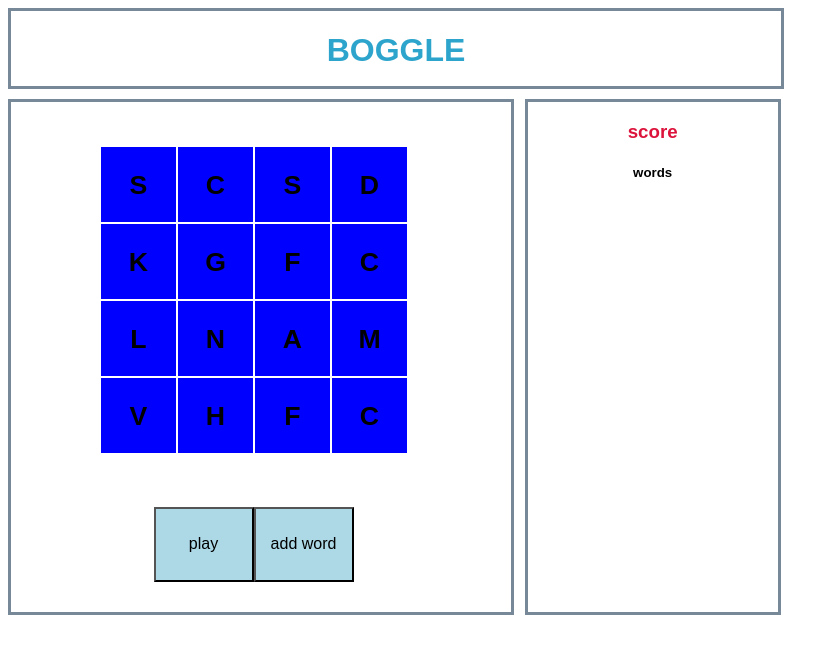
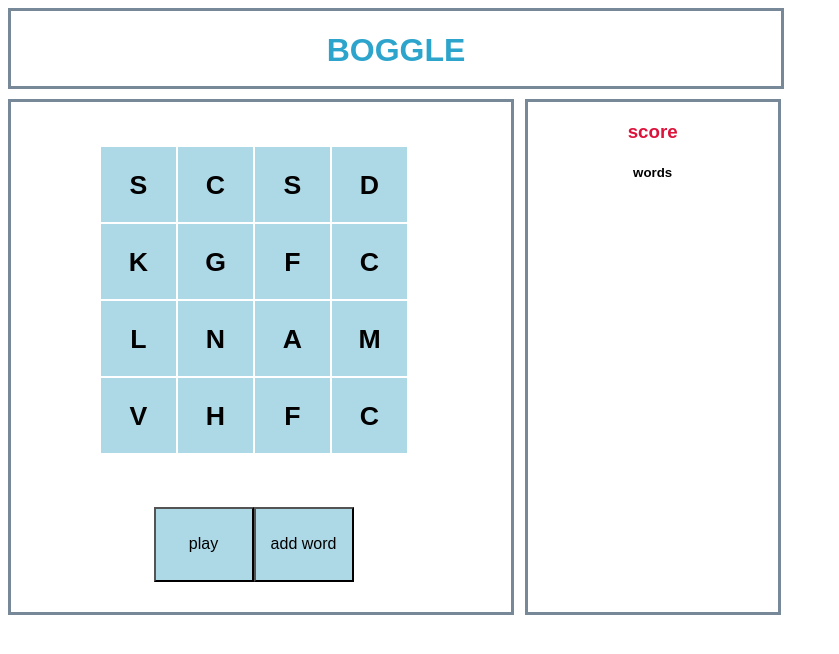
Before and after one commit to dylanjwu/boggle-react, a React (Create React App) app: page / in a window 1280 px wide. Shown: the top 654 px of the page, without its empty margins (0-839 px from the left). Built offline with nearby package versions, Linux system fonts and the light colour scheme.

Commit message:
remv unnec code

```diff
--- a/package.json
+++ b/package.json
@@ -6,6 +6,10 @@
     "@testing-library/jest-dom": "^5.11.4",
     "@testing-library/react": "^11.1.0",
     "@testing-library/user-event": "^12.1.10",
+    "express": "^4.17.1",
+    "fetch": "^1.1.0",
+    "is-word": "^1.0.4",
+    "node-sass": "^6.0.1",
     "react": "^17.0.2",
     "react-dom": "^17.0.2",
     "react-scripts": "4.0.3",
--- a/src/Board.jsx
+++ b/src/Board.jsx
@@ -1,6 +1,6 @@
 import React from 'react';
 import Square from './Square.jsx'
-// import _ from 'lodash';
+//import _ from 'lodash';
 
 const ALPHABET = 'ABCDEFGHIJKLMNOPQRSTUVWXYZ';
 class Board extends React.Component {
@@ -20,34 +20,62 @@ class Board extends React.Component {
     }
     addLetter(square_id){
         console.log("add letter");
-        let currentWord = this.state.currentWord.slice();
-        currentWord.push(this.state.squares[square_id]);
-        this.setState({currentWord: currentWord});
-        console.log("current word: " + this.state.currentWord.map(a => a.props.children));
+        let newCurrentWord = this.state.currentWord.slice();
+        newCurrentWord.push(this.state.squares[square_id]);
+        this.setState({currentWord: newCurrentWord}, () =>
+            console.log("current word: " + this.state.currentWord.map(a => a.props.children))
+        );
     }
     removeLetter(square_id) {
-        console.log("remove letter");
+        // you can only remove last square added, but needs to be at Square component
+        console.log(`remove letter of square_id: ${square_id}`);
         let currWord = this.state.currentWord;
-        if (currWord[currWord.length-1] === this.state.squares[square_id]){
-            let currentWord = this.state.currentWord.slice();
-            currentWord.pop();
-            this.setState({currentWord: currentWord});
-            console.log("current word: " + this.state.currentWord.map(a => a.props.children));
-        }
+        let currentWord = currWord.slice();
+        currentWord.pop();
+        this.setState({currentWord: currentWord}, () =>
+            console.log("current word: " + this.state.currentWord.map(a => a.props.children))
+        );
+    }
+
+    isAdjacent(prev, curr){
+        console.log("prev: " + prev);
+        console.log("curr: " + curr);
+        return Math.abs(Math.floor(prev/4)-Math.floor(curr/4)) <= 1 &&
+            Math.abs(Math.floor(prev%4)-Math.floor(curr%4)) <= 1;
+    }
+
+    canBeSelected(id){
+        const word = this.state.currentWord;
+        if (word.length === 0)
+            return true;
+
+        const lastSquare = word[word.length-1];
+        const currSelected = this.state.squares[id].props.selected;
+        const prevId = lastSquare.props.id;
+        const isAdj= this.isAdjacent(prevId, id);
+        console.log(isAdj);
+        return (prevId === id && currSelected) || isAdj;
     }
 
     onSquareClicked(id){
         console.log(`SQUARE with id ${id} CLICKED`);
+        console.log(this.state.squares[id].props);
         if (this.state.currentWord.includes(this.state.squares[id])){
-            this.removeLetter(id);
+            const word = this.state.currentWord;
+            const lastSquare = word[word.length-1];
+            const prevId = lastSquare.props.id;
+            if (prevId === id){
+                this.removeLetter(id);
+            }
         }
         else{
             this.addLetter(id);
         }
 
     }
+
     renderSquare(id, letter){
-        return <Square id={id} onClick={()=>this.onSquareClicked(id)} >{letter}</Square>;
+        return <Square id={id} selected={false} canBeSelected={()=> this.canBeSelected(id)} selectSquare={()=>this.onSquareClicked(id)} >{letter}</Square>;
     }
     getRandomLetter(){
         const rand_i = Math.floor(Math.random()*ALPHABET.length);
--- a/src/Game.jsx
+++ b/src/Game.jsx
@@ -2,13 +2,10 @@ import React from 'react';
 import Board from './Board';
 
 class BoardContainer extends React.Component {
-    addWord(word){
-        console.log(word);
-    }
     render(){
         return (
             <div className="game-wrapper">
-                <Board addWord={()=>this.addWord()}></Board>
+                <Board></Board>
                 <div className="buttons">
                     <button id="shuffle-button">play</button>
                     <button onClick={()=> alert()} id="add-button"> add word </button>
--- a/src/Square.jsx
+++ b/src/Square.jsx
@@ -1,12 +1,13 @@
 
 import React from 'react';
-
+const UNSEL_COL = 'lightblue';
+const SEL_COL = 'red';
 class Square extends React.Component {
     constructor(props){
         super(props);
         this.state = {
            selected: false,
-           color: 'blue'
+           color: 'lightblue'
         }
     }
     render(){
@@ -19,9 +20,11 @@ class Square extends React.Component {
 
     onSelected(){
         console.log(this.props.id+1);
-        this.props.onClick();
-        const isBlue = this.state.color === 'blue';
-        this.setState({color: isBlue ? 'red' : 'blue'});
+        if (this.props.canBeSelected()){
+            const isUnselected = this.state.color === UNSEL_COL;
+            this.setState({color: isUnselected ? SEL_COL : UNSEL_COL});
+            this.props.selectSquare();
+        }
     }
 
 }
```
Also changed, not shown: find-words/find_words.js (+1 -13 lines), find-words/server.js (added, +24 -0 lines).
